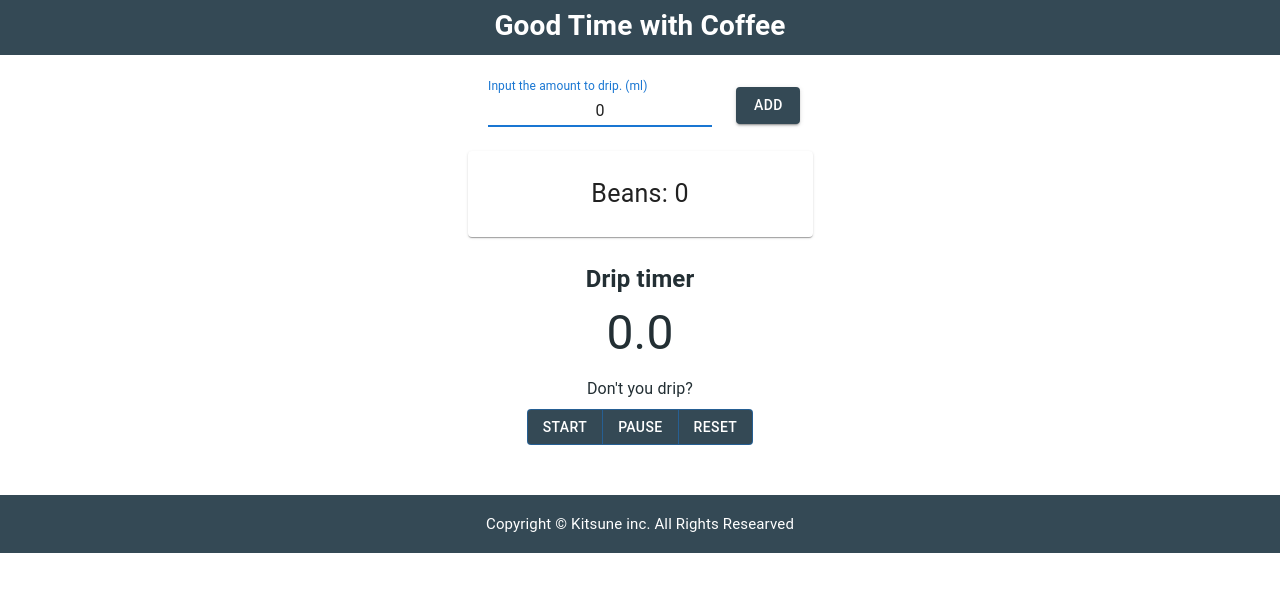
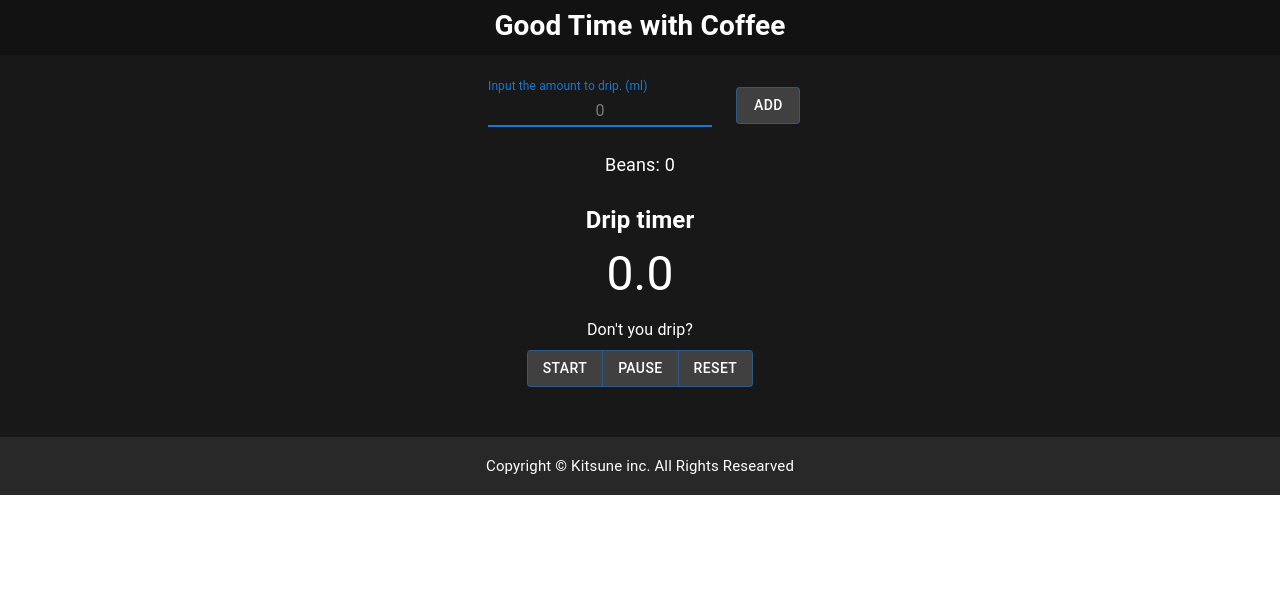
Before and after one commit to yk-mt12/good-time-with-coffee, a React (Create React App) app: page / in a window 1280 px wide. Shown: the top 592 px of the page. Built offline with nearby package versions, Linux system fonts and the light colour scheme.

Commit message:
change layout

```diff
--- a/src/App.tsx
+++ b/src/App.tsx
@@ -2,13 +2,13 @@ import React, { useState } from "react";
 import { ThemeProvider, Typography, useTheme, Box } from "@mui/material";
 
 import { Header } from "./components/page/Header";
-
 import { AmountBeans } from "./components/ui/AmountBeans";
-
 import "./App.css";
 import { Timer } from "./components/ui/Timer";
 import { ItemInput } from "./components/ui/ItemInput";
 import { Footer } from "./components/page/Footer";
+import { SelectRatio } from "./components/ui/Select/SelectRatio";
+
 
 function App() {
   const theme = useTheme();
@@ -21,9 +21,10 @@ function App() {
     <div className="App">
       <ThemeProvider theme={theme}>
         <Typography alignItems="center" variant="body1" minWidth={350} m={0}
-        style={{backgroundColor: "#fff", color: "#232f34"}} >
+        style={{backgroundColor: "#181818", color: "#ffffff"}} >
           <Header />
           <Box display="flex" justify-content="center" alignItems="center">
+            {/* <SelectRatio /> */}
             <ItemInput
               updateAmount={updateAmount}
               classname={"input-amount"}
--- /dev/null
+++ b/src/components/assets/textFieldStyle.ts
@@ -0,0 +1,22 @@
+export const textFieldStyle = {
+  '& .MuiInputBase-input': {
+    color: '#ffffff',    // 入力文字の色
+  },
+  '& label': {
+    color: '#ffffff', // 通常時のラベル色
+  },
+  '& .MuiInput-underline:before': {
+    borderBottomColor: '#EF810F', // 通常時のボーダー色
+  },
+  '& .MuiInput-underline:hover:not(.Mui-disabled):before': {
+    borderBottomColor: '#F09630',  // ホバー時のボーダー色
+  },
+  '& .MuiOutlinedInput-root': {
+    '& fieldset': {
+      borderColor: '#ffffff',    // 通常時のボーダー色(アウトライン)
+    },
+    '&:hover fieldset': {
+      borderColor: '#EF810F',    // ホバー時のボーダー色(アウトライン)
+    },
+  },
+}
--- a/src/components/page/Footer.tsx
+++ b/src/components/page/Footer.tsx
@@ -5,8 +5,7 @@ export const Footer: VFC = memo(() => {
   return (
     <Box
       style={{
-        backgroundColor: "#344955",
-        color: "#fff",
+        backgroundColor: "#282828",
         height: "40px",
         paddingTop: "18px",
         bottom: "0px",
--- a/src/components/page/Header.tsx
+++ b/src/components/page/Header.tsx
@@ -3,7 +3,7 @@ import React, { memo, VFC } from "react";
 
 export const Header: VFC = memo(() => {
   return (
-    <Box  style={{backgroundColor:"#344955", color:"#fff", height: "50px", paddingTop: "5px", fontSize: "14px", fontWeight: "solid"}}>
+    <Box  style={{backgroundColor:"#121212", color:"#fff", height: "50px", paddingTop: "5px", fontSize: "14px", fontWeight: "solid"}}>
       <h1>Good Time with Coffee</h1>
     </Box>
   );
--- a/src/components/theme/theme.ts
+++ b/src/components/theme/theme.ts
@@ -4,14 +4,14 @@ export const theme = createTheme({
   palette: {
     // Primaryカラーを設定
     primary: {
-      main: "#344955", //button color
+      main: "#121212", //button color
     },
     // Secondaryカラーを設定
     secondary: {
-      main: "#D68600", //button color
+      main: "#EF810F", //button color
     },
     background: {
-      default: "#333",
+      default: "#121212",
     },
     text: {
       primary: "#fff"
--- a/src/components/ui/Button/AmountButton.tsx
+++ b/src/components/ui/Button/AmountButton.tsx
@@ -7,15 +7,17 @@ type Props = {
   amount: number;
   classname: string;
   updateAmount: (arg: number) => void;
+  errorCheck: () => void;
 };
 
 export const AmountButton: VFC<Props> = memo((props) => {
-  const { text, updateAmount, amount,classname } = props;
+  const { text, updateAmount, amount,classname,errorCheck } = props;
 
   return (
     <div className={classname}>
-    <Button variant="contained" style={{backgroundColor:"#344955",
-    color:"#fff", marginTop: "32px", marginLeft: "16px"}} onClick = {(() => updateAmount(amount))} >
+    <Button variant="outlined" style={{backgroundColor:"#404040",
+    color: "#ffffff",
+    marginTop: "32px", marginLeft: "16px"}} onClick = {(() => {updateAmount(amount); errorCheck();})} >
       {text}
     </Button>
     </div>
--- a/src/components/ui/ItemCard.tsx
+++ b/src/components/ui/ItemCard.tsx
@@ -10,13 +10,10 @@ type Props = {
 export const ItemCard: React.VFC<Props> = React.memo((props)=> {
   const { beans } = props;
   return (
-    <Card  sx={{  maxWidth: 345, pt: 1, m: "0 auto" }} >
-      <CardContent>
-        <Typography sx={{ fontSize: 25 }} component='div'>
-          Beans: {beans}
-        </Typography>
-      </CardContent>
-    </Card>
+    <div style={{fontSize: "18px"}}>
+      <p>Beans: <span style={{color: "primary"}}>{beans}</span></p>
+    </div>
+
   );
 }
 )
--- a/src/components/ui/ItemInput.tsx
+++ b/src/components/ui/ItemInput.tsx
@@ -1,9 +1,10 @@
-import React, { VFC, useState, memo } from "react";
+import React, { VFC, useState, memo, useRef } from "react";
 import Box from "@mui/material/Box";
 import FormControl from "@mui/material/FormControl";
+import { TextField } from "@mui/material";
 
 import { AmountButton } from "./Button/AmountButton";
-import { TextField } from "@mui/material";
+import { textFieldStyle } from "../assets/textFieldStyle";
 
 type Props = {
   updateAmount: (arg: number) => void;
@@ -19,11 +20,26 @@ export const ItemInput: VFC<Props> = memo((props) => {
   const [values, setValues] = useState<State>({
     amount: 0,
   });
+  // const classes = useStyles();
+  const inputRef = useRef<HTMLInputElement>(null);
+  const [inputError, setInputError] = useState(false);
 
   const handleChange =
     (prop: keyof State) => (event: React.ChangeEvent<HTMLInputElement>) => {
       setValues({ ...values, [prop]: Number(event.target.value) });
     };
+
+  const errorCheck = () => {
+    if (inputRef.current) {
+      const ref = inputRef.current;
+      if (!ref.validity.valid) {
+        setInputError(true);
+      } else {
+        setInputError(false);
+      }
+      console.log(values);
+    }
+  };
 
   return (
     <Box
@@ -32,14 +48,24 @@ export const ItemInput: VFC<Props> = memo((props) => {
       className={classname}
     >
       <div>
-        <FormControl variant="standard" sx={{ mx: 1, mt: 3, width: "25ch" }}>
+        <FormControl
+          variant="standard"
+          sx={{ mx: 1, mt: 3, width: "25ch", color: "ffffff" }}
+        >
           <TextField
-            value={values.amount}
-            onChange={handleChange("amount")}
+            error={inputError}
+            defaultValue=""
+            placeholder="0"
+            onChange={
+              handleChange("amount")
+            }
             label="Input the amount to drip. (ml)"
             variant="standard"
-            style={{color: "#344955"}}
             focused
+            sx={textFieldStyle}
+            inputProps={{ maxLength: 4, pattern: "[1-9][0-9]*" }}
+            inputRef={inputRef}
+            helperText={inputRef?.current?.validationMessage}
           />
         </FormControl>
       </div>
@@ -47,8 +73,12 @@ export const ItemInput: VFC<Props> = memo((props) => {
         classname={"add-amount"}
         text={"add"}
         updateAmount={updateAmount}
+        errorCheck={errorCheck}
         amount={values.amount}
       />
     </Box>
   );
 });
+function useStyles() {
+  throw new Error("Function not implemented.");
+}
--- /dev/null
+++ b/src/components/ui/Select/SelectRatio.tsx
@@ -0,0 +1,57 @@
+import * as React from "react";
+import Box from "@mui/material/Box";
+import InputLabel from "@mui/material/InputLabel";
+import MenuItem from "@mui/material/MenuItem";
+import FormControl from "@mui/material/FormControl";
+import Select, { SelectChangeEvent } from "@mui/material/Select";
+
+const ratioList = [
+  {
+    key: 14,
+    value: 14,
+  },
+  {
+    key: 15,
+    value:  15,
+  },
+  {
+    key: 16,
+    value:  16,
+  },
+  {
+    key: 17,
+    value:  17,
+  },
+  {
+    key: 18,
+    value:  18,
+  },
+];
+
+export const SelectRatio = () => {
+  // const [ratio, setRatio] = React.useState(ratioList[16]);
+
+  // const handleChange = (event: SelectChangeEvent) => {
+  //   setRatio(ratioList[event.target.value]);
+  // };
+
+  // return (
+      // <FormControl>
+      //   <InputLabel shrink id="demo-simple-select-placeholder-label-label">
+      //     ratio
+      //   </InputLabel>
+      //   <Select
+      //     labelId="demo-simple-select-placeholder-label-label"
+      //     id="demo-simple-select-placeholder-label"
+      //     value={ratio.key.toString()}
+      //     onChange={handleChange}
+      //   >
+      //     {ratioList.map((r) =>(
+      //       <MenuItem key={r.key} value={r.key}>
+      //         {r.value}
+      //       </MenuItem>
+      //     ))}
+      //   </Select>
+      // </FormControl>
+  // );
+};
--- a/src/components/ui/Timer.tsx
+++ b/src/components/ui/Timer.tsx
@@ -9,24 +9,31 @@ export const Timer = memo(() => {
     autoStart: false,
   });
 
-
   return (
     <div style={{ textAlign: "center" }}>
       <h1 style={{ fontSize: "24px", marginTop: "24px" }}>Drip timer</h1>
       <div style={{ fontSize: "48px" }}>
         <span>{minutes}</span>.<span>{seconds}</span>
       </div>
-      <p style={{margin: "8px 0"}}>{isRunning ? "Dripping." : "Don't you drip?"}</p>
+      <p style={{ margin: "8px 0" }}>
+        {isRunning ? "Dripping." : "Don't you drip?"}
+      </p>
 
       <ButtonGroup variant="outlined">
-        <Button style={{backgroundColor:"#344955", color:"#fff"}} onClick={start}>
+        <Button
+          style={{ backgroundColor: "#404040", color: "#ffffff" }}
+          onClick={start}
+        >
           Start
         </Button>
-        <Button onClick={pause} style={{backgroundColor:"#344955", color:"#fff"}}>
+        <Button
+          onClick={pause}
+          style={{ backgroundColor: "#404040", color: "#ffffff" }}
+        >
           Pause
         </Button>
         <Button
-        style={{backgroundColor:"#344955", color:"#fff"}}
+          style={{ backgroundColor: "#404040", color: "#ffffff" }}
           onClick={
             reset as unknown as React.MouseEventHandler<HTMLButtonElement>
           }
```
Also changed, not shown: src/components/ui/Button/TimerButton.tsx (deleted, +0 -36 lines), 1 other file (tests, documents, lock files or other folders).
